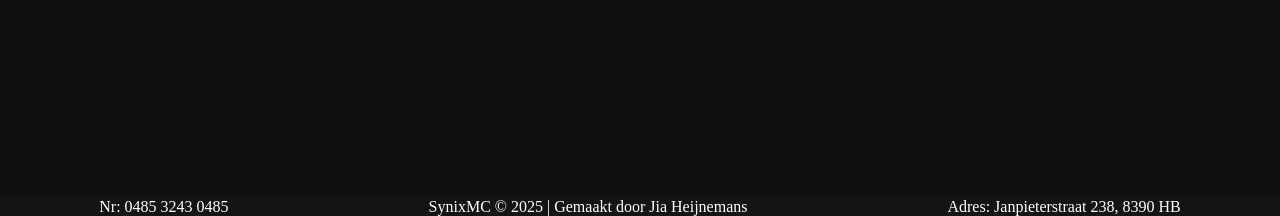
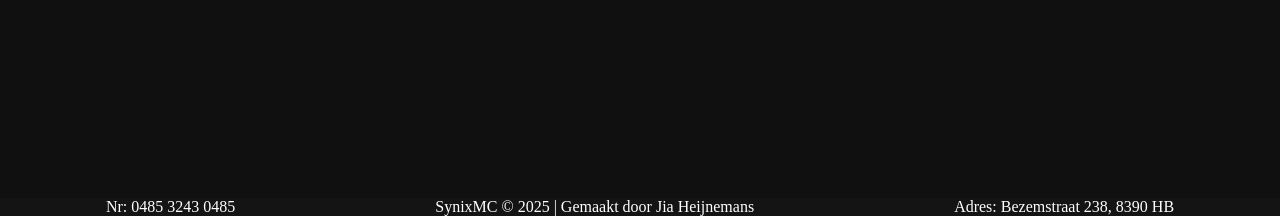
Before and after one commit to voidpacketdev/SynixSushiWeb, a PHP site: page / in a window 1280 px wide. Shown: the part 584-800 px from the top of the page. Run offline with PHP 8.4, Linux system fonts and the light colour scheme; some web fonts are replaced.

Commit message:
Footertekst adres aangepast

```diff
--- a/html/index.php
+++ b/html/index.php
@@ -46,7 +46,7 @@
         <footer>
             <p class="phonenumber">Nr: 0485 3243 0485</p>
             <p class="copyright">SynixMC © 2025 | Gemaakt door Jia Heijnemans</p>
-            <p class="adres">Adres: Janpieterstraat 238, 8390 HB</p>
+            <p class="adres">Adres: Bezemstraat 238, 8390 HB</p>
         </footer>
     </div>
 
```
